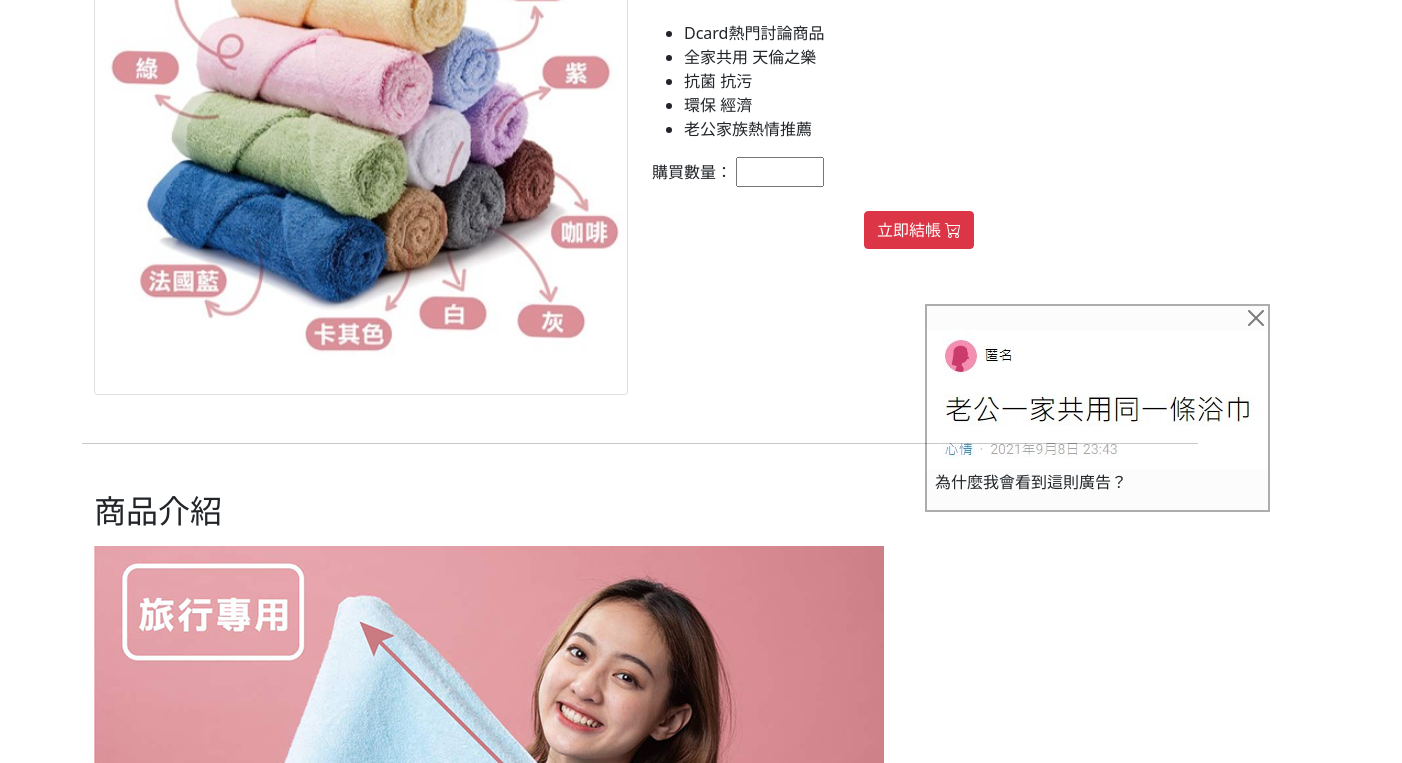
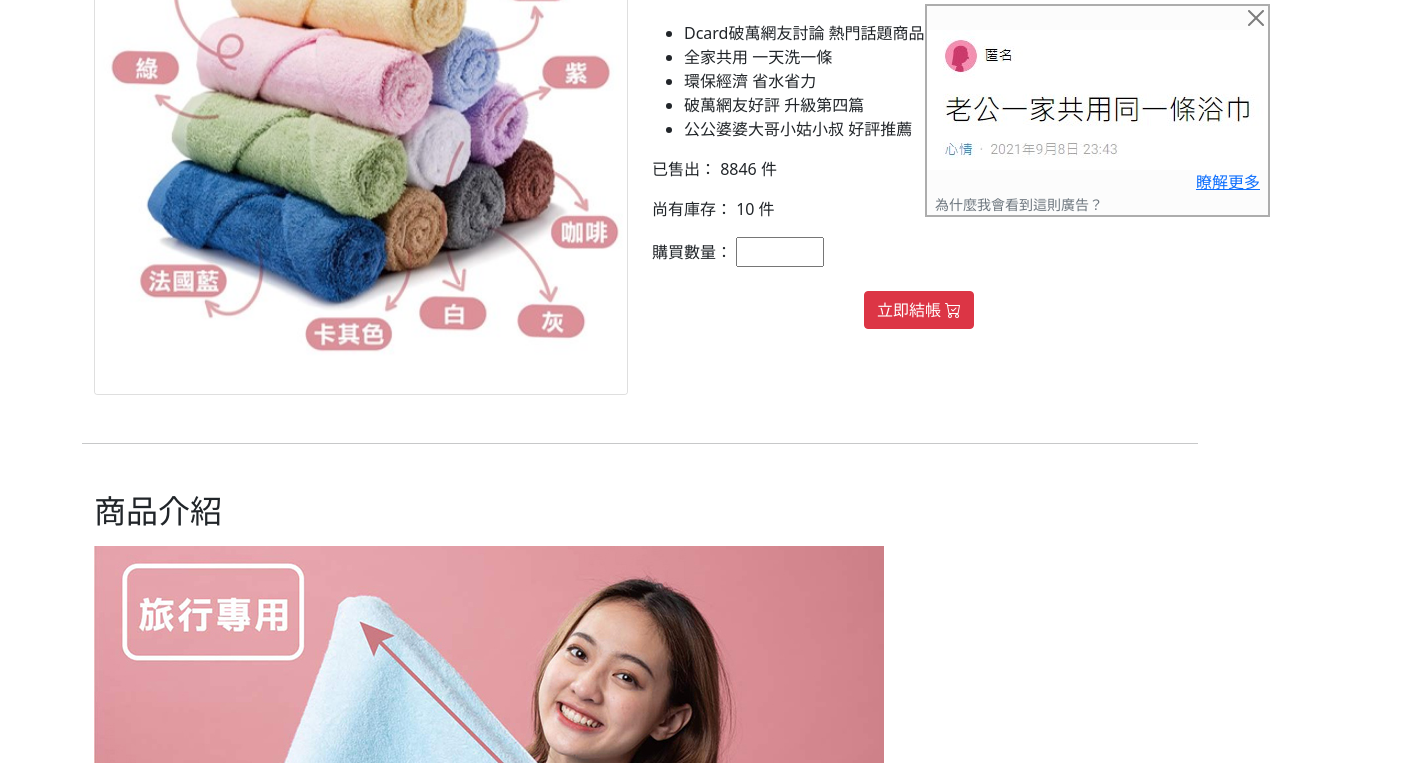
Before and after one commit to yyellen/Ganga, a plain HTML site: page index.html in a window 1280 px wide. Shown: the part 246-1009 px from the top of the page, 1402 px wide, since content can reach past the window. Drawn offline with nearby package versions, Linux system fonts and the light colour scheme.

Commit message:
update files

```diff
--- a/index.html
+++ b/index.html
@@ -21,9 +21,10 @@
       #ad-box{
         position: fixed;
         right: 10px;
-        top: 550px;
+        top: 250px;
         background-color: #FCFCFC;
         border: 2px solid #ADADAD;
+        z-index: 2;
       }
 
     </style>
@@ -44,15 +45,16 @@
               </li>
           </div>
           <div>
-            <a href="singin.html" class="btn btn-dark">登入</a>
+            <a href="signin.html" class="btn btn-dark">登入</a>
           </div>
         </div>
     </nav>
 
     <div id="ad-box" class="d-flex flex-column">
       <button id="ad-close" type="button" class="btn-close align-self-end" aria-label="Close"></button>
-      <a href="https://www.dcard.tw/@xddd123456789"><img src="assets/images/ad.jpg" alt=""></a>
-      <p class="align-self-start mx-2">為什麼我會看到這則廣告？</p>
+      <a href="https://www.dcard.tw/f/mood/p/236919355"><img src="assets/images/ad.jpg" alt=""></a>
+      <a href="https://www.dcard.tw/@xddd123456789" class="align-self-end mx-2">瞭解更多</a>
+      <small class="align-self-start mx-2 text-secondary">為什麼我會看到這則廣告？</small>
     </div>
 
     <main class="container">
@@ -64,26 +66,27 @@
                     </div>
                 </div>
                 <div class="col-md-6 d-flex flex-column">
-                    <h1 class="text-nowrap">【🔥話題商品🔥】恆河牌浴巾</h1>
+                    <h1 class="text-nowrap">【🔥話題熱銷🔥】恆河牌浴巾 全新第四代</h1>
                     <h2 class="text-danger"><strong>超殺價 NT$196</strong></h2>
                     <h3 class="text-decoration-line-through text-secondary">原價 NT$499</h3>
                     <div class="mt-3">
                         <ul>
-                            <li>Dcard熱門討論商品</li>
-                            <li>全家共用 天倫之樂</li>
-                            <li>抗菌 抗污</li>
-                            <li>環保 經濟</li>
-                            <li>老公家族熱情推薦</li>
+                            <li>Dcard破萬網友討論 熱門話題商品</li>
+                            <li>全家共用 一天洗一條</li>
+                            <li>環保經濟 省水省力</li>
+                            <li>破萬網友好評 升級第四篇</li>
+                            <li>公公婆婆大哥小姑小叔 好評推薦</li>
                         </ul>
                     </div>
                     <div>
-                        <form action="">
                         <div class="mb-3">
+                          <p>已售出： 8846 件</p>
+                          <p>尚有庫存： 10 件</p>
                           <label for="number">購買數量：</label>
                           <input type="number" id="number" max="10" min="1">
                         </div>
                         <div class="m-4 d-flex justify-content-center">
-                              <a href="singin.html" class="btn btn-danger mx-2">立即結帳 <i class="bi bi-cart-check"></i></a>
+                          <a href="signin.html" class="btn btn-danger mx-2">立即結帳 <i class="bi bi-cart-check"></i></a>
                           <!-- <button class="btn btn-warning text-white mx-2">加入關注 <i class="bi bi-heart"></i></button>
                           <button class="btn btn-secondary text-white mx-2">取消關注 <i class="bi bi-suit-heart-fill"></i></button> -->
                         </div>
```
Also changed, not shown: signin.html (+25 -25 lines), cart.html (renamed from cart1.html). Lines whose indentation alone changed are shown as unchanged.
